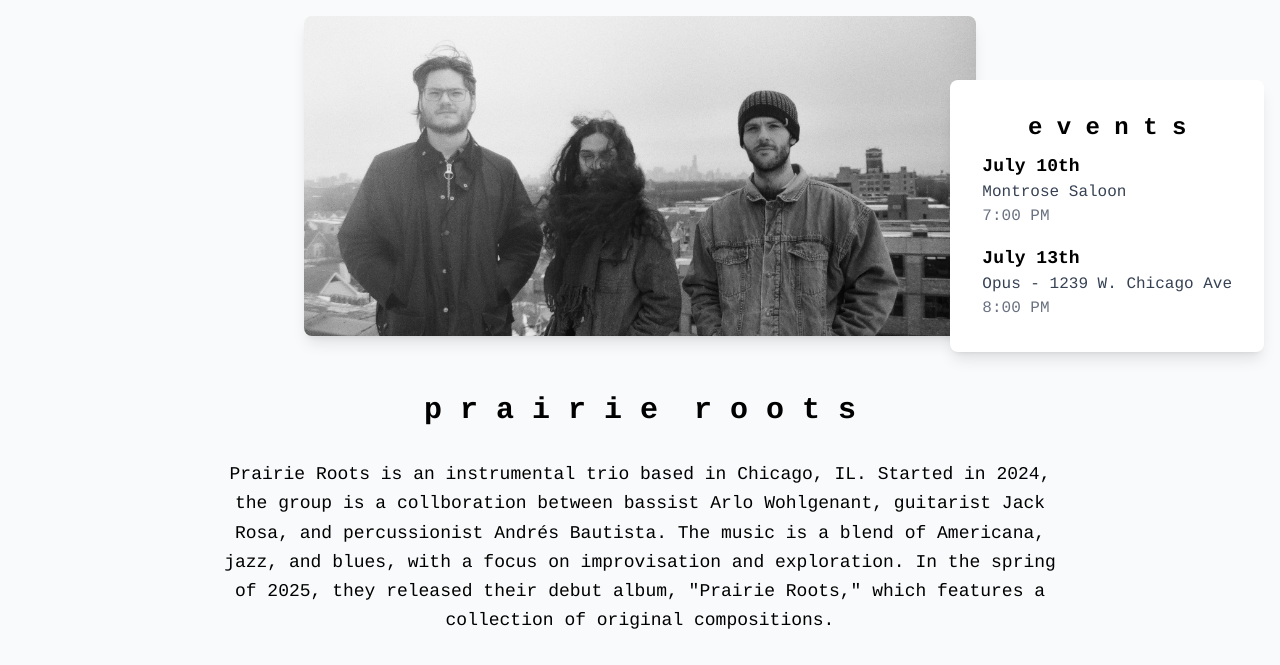
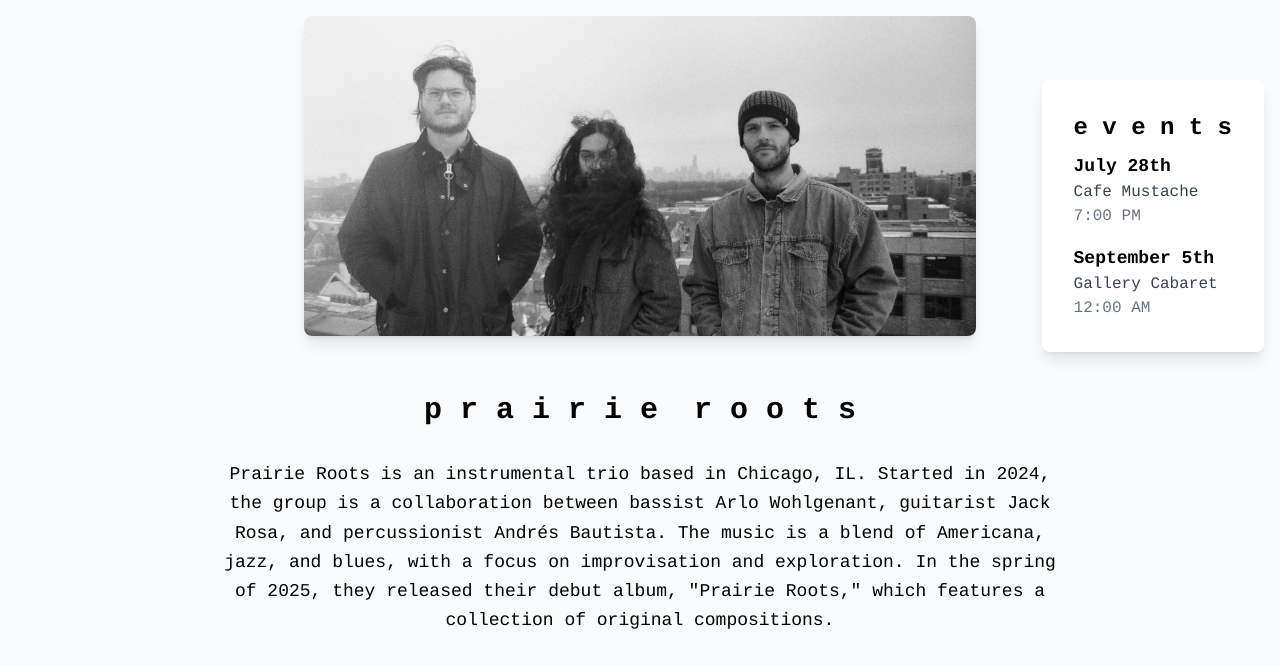
Before and after one commit to jackrosa183/prairie_roots, a website: page index.html in a window 1280 px wide. Shown: the top 665 px of the page. Drawn offline with Linux system fonts and the light colour scheme; grey boxes are pictures that could not be loaded; a script that the page names is missing.

Commit message:
Update index.html events

```diff
--- a/index.html
+++ b/index.html
@@ -22,7 +22,7 @@
             p&nbsp;r&nbsp;a&nbsp;i&nbsp;r&nbsp;i&nbsp;e&nbsp;&nbsp;r&nbsp;o&nbsp;o&nbsp;t&nbsp;s
         </h1>
         <p class="text-center text-base sm:text-lg leading-relaxed px-2">
-            Prairie Roots is an instrumental trio based in Chicago, IL. Started in 2024, the group is a collboration
+            Prairie Roots is an instrumental trio based in Chicago, IL. Started in 2024, the group is a collaboration
             between bassist Arlo Wohlgenant, guitarist Jack Rosa, and percussionist Andrés Bautista. The music is a
             blend of Americana, jazz, and blues, with a focus on improvisation and exploration. In the spring of 2025,
             they released their debut album, "Prairie Roots," which features a collection of original compositions.
@@ -138,14 +138,14 @@
         </h2>
         <ul class="space-y-4">
             <li class="flex flex-col items-center sm:items-start">
-                <span class="font-semibold text-base sm:text-lg">July 10th</span>
-                <span class="text-gray-700">Montrose Saloon</span>
+                <span class="font-semibold text-base sm:text-lg">July 28th</span>
+                <span class="text-gray-700">Cafe Mustache</span>
                 <span class="text-gray-500">7:00 PM</span>
             </li>
             <li class="flex flex-col items-center sm:items-start">
-                <span class="font-semibold text-base sm:text-lg">July 13th</span>
-                <span class="text-gray-700">Opus - 1239 W. Chicago Ave</span>
-                <span class="text-gray-500">8:00 PM</span>
+                <span class="font-semibold text-base sm:text-lg">September 5th</span>
+                <span class="text-gray-700">Gallery Cabaret</span>
+                <span class="text-gray-500">12:00 AM</span>
             </li>
         </ul>
     </div>
```
